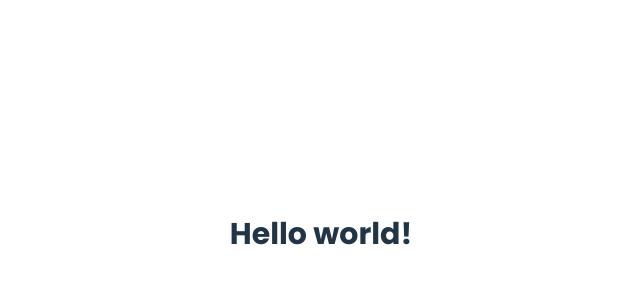
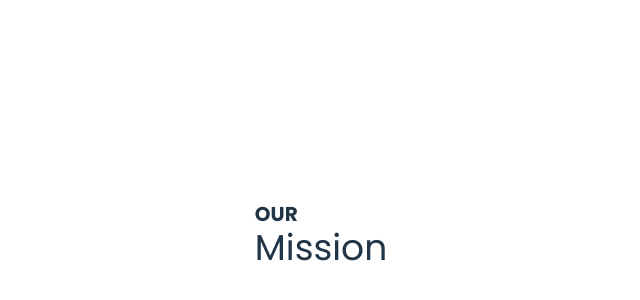
Before and after one commit to yakxaa/yakxa-web, a React (Vite) app: page / in a window 1280 px wide. Shown: the part 166-466 px from the top of the page, without its empty margins (319-959 px from the left). Built offline with nearby package versions, Linux system fonts and the light colour scheme.

Commit message:
add : about heading

```diff
--- a/src/App.jsx
+++ b/src/App.jsx
@@ -1,13 +1,15 @@
 import { useState } from "react";
 import reactLogo from "./assets/react.svg";
 import "./App.css";
+import AboutHeading from "./components/about_heading";
 
 function App() {
   // const [count, setCount] = useState(0)
 
   return (
     <div className='App'>
-      <h1 className='text-3xl font-bold'>Hello world!</h1>
+      {/* <h1 className='text-3xl font-bold'>Hello world!</h1> */}
+      <AboutHeading top="our" bottom="Mission"></AboutHeading>
     </div>
   );
 }
--- /dev/null
+++ b/src/components/about_heading.jsx
@@ -0,0 +1,12 @@
+import React from "react";
+
+function AboutHeading(props) {
+	return (
+		<div className="text-left">
+			<p className="font-bold text-xl">{props.top.toUpperCase()}</p>
+			<p className="font-normal text-4xl">{props.bottom}</p>
+		</div>
+	);
+}
+
+export default AboutHeading;
```
